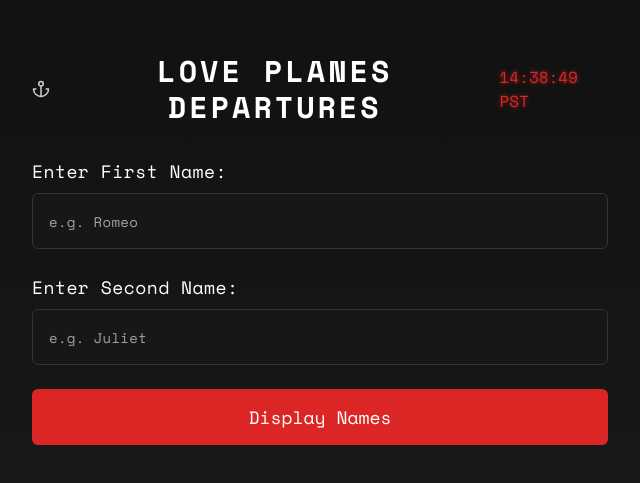
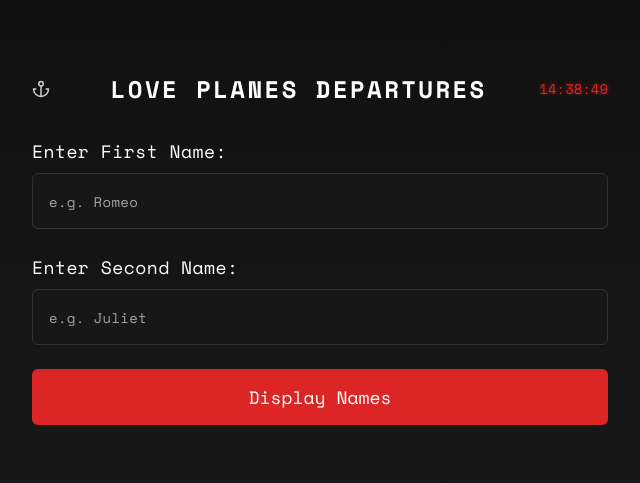
Before and after one commit to thamizh-007/heartify-image-generator, a React (Vite) app: page / in a window 1280 px wide. Shown: the part 151-634 px from the top of the page, without its empty margins (320-960 px from the left). Built offline with nearby package versions, Linux system fonts and the light colour scheme.

Commit message:
Fix: Adjust header font size and layout
- Reduced the font size of the header text.
- Ensured the header text "LOVE PLANES DEPARTURES" is on a single line.
- Aligned the time display to the right side of the header.

```diff
--- a/src/pages/Index.tsx
+++ b/src/pages/Index.tsx
@@ -21,7 +21,7 @@ const Index = () => {
       const hours = now.getHours().toString().padStart(2, '0');
       const minutes = now.getMinutes().toString().padStart(2, '0');
       const seconds = now.getSeconds().toString().padStart(2, '0');
-      setCurrentTime(`${hours}:${minutes}:${seconds} PST`);
+      setCurrentTime(`${hours}:${minutes}:${seconds}`);
     };
 
     updateTime();
@@ -156,11 +156,11 @@ const Index = () => {
             <Anchor size={18} className="mr-2 opacity-80" />
           </div>
 
-          <h1 className="text-2xl sm:text-3xl font-bold tracking-widest text-center">
+          <h1 className="text-xl sm:text-2xl font-bold tracking-widest text-center whitespace-nowrap">
             LOVE PLANES DEPARTURES
           </h1>
 
-          <div className="text-sm sm:text-base red-glow text-red-600 ml-2">
+          <div className="text-xs sm:text-sm red-glow text-red-600">
             {currentTime}
           </div>
         </div>
```
